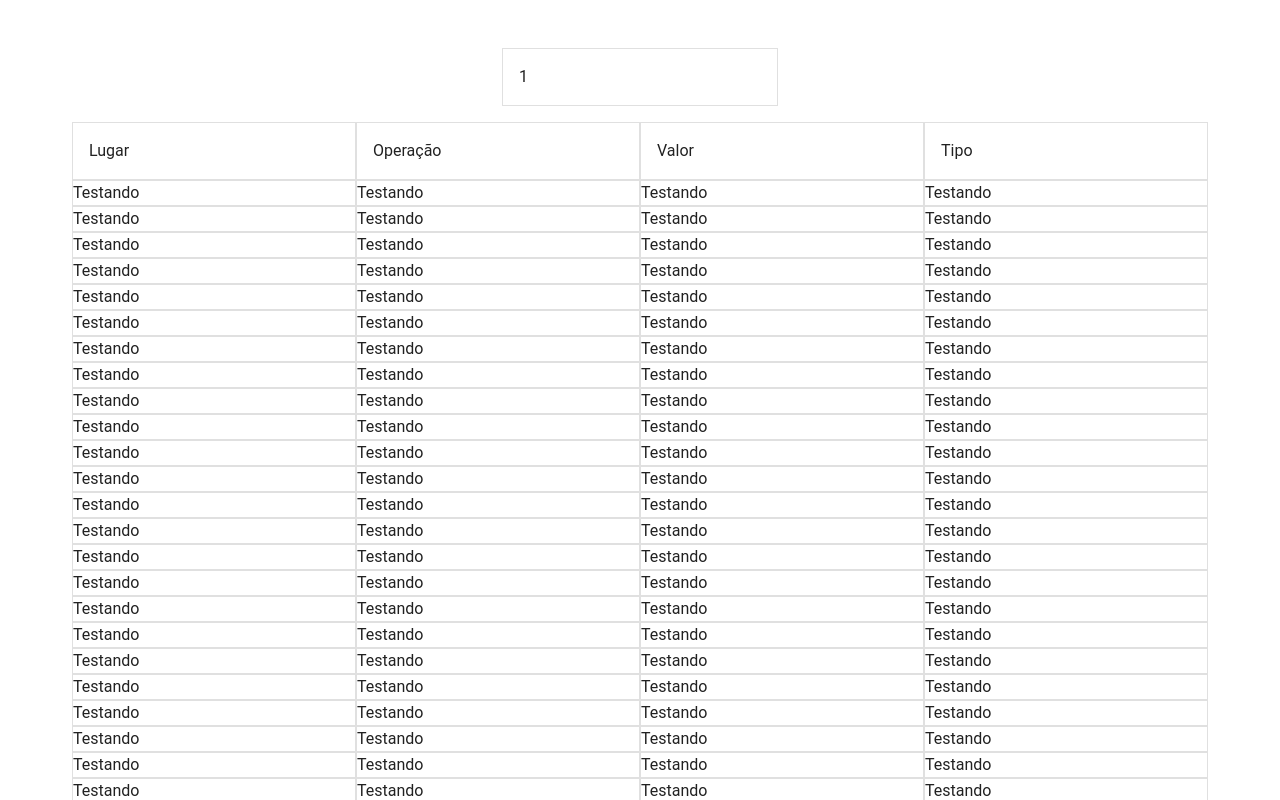
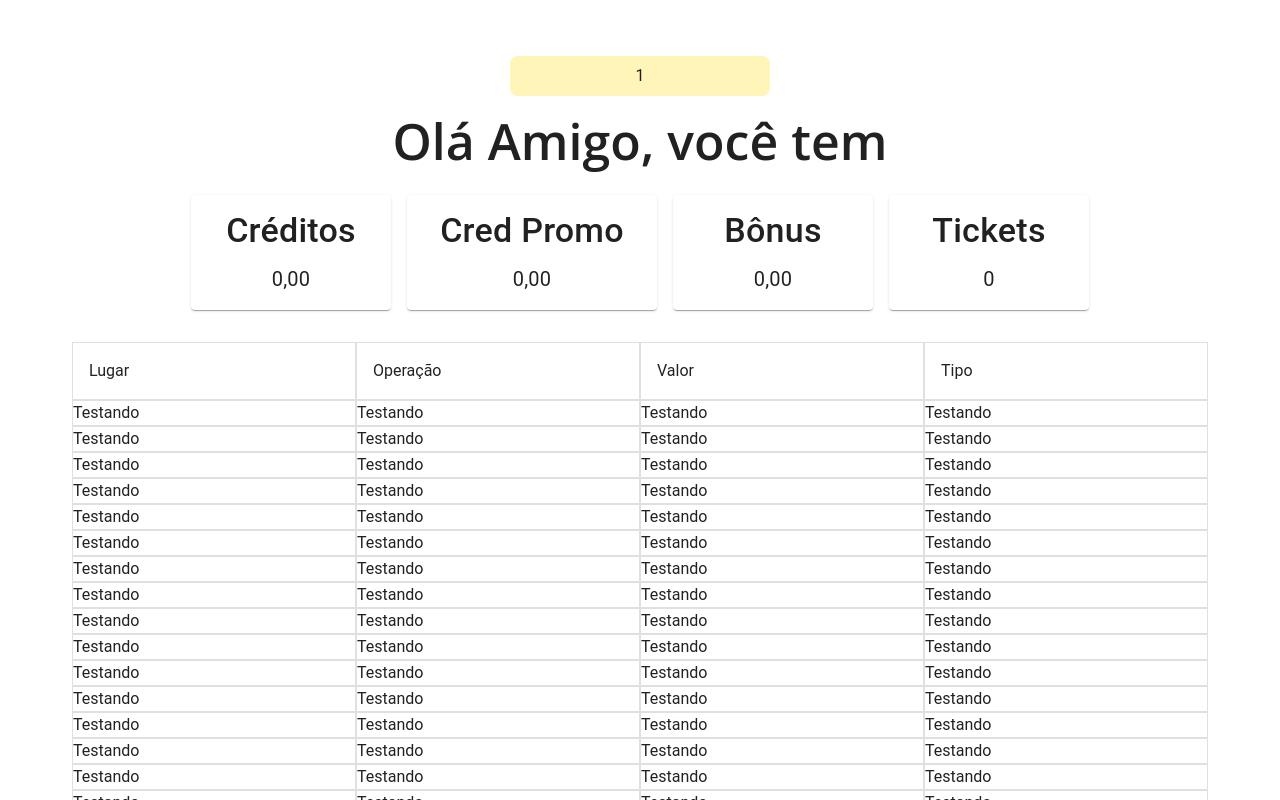
Before and after one commit to PlaycardSys/terminal, a Vue app: page /table/1 in a window 1280 px wide. Shown: the top 800 px of the page. Built offline with nearby package versions, Linux system fonts and the light colour scheme.

Commit message:
credited

```diff
--- a/index.html
+++ b/index.html
@@ -4,6 +4,9 @@
     <meta charset="UTF-8" />
     <link rel="icon" type="image/svg+xml" href="/vite.svg" />
     <meta name="viewport" content="width=device-width, initial-scale=1.0" />
+    <link rel="preconnect" href="https://fonts.googleapis.com">
+    <link rel="preconnect" href="https://fonts.gstatic.com" crossorigin>
+    <link href="https://fonts.googleapis.com/css2?family=Open+Sans:wght@600&display=swap" rel="stylesheet">
     <title>Tauri + Vue 3 App</title>
   </head>
 
--- /dev/null
+++ b/src/components/Credited.vue
@@ -0,0 +1,62 @@
+<template>
+  <h1>Olá Amigo, você tem</h1>
+  <v-container>
+    <v-row>
+      <v-col cols="12" md="12">
+        <div class="d-flex justify-center">
+          <v-card width="200px" class="mr-4">
+            <v-card-title
+              class="text-h6 text-md-h5 text-lg-h4 d-flex justify-center"
+              >Créditos</v-card-title
+            >
+            <v-card-text class="text-lg-h6 d-flex justify-center">
+              0,00
+            </v-card-text>
+          </v-card>
+
+          <v-card width="250px" class="mr-4">
+            <v-card-title
+              class="text-h6 text-md-h5 text-lg-h4 d-flex justify-center"
+              >Cred Promo</v-card-title
+            >
+            <v-card-text class="text-lg-h6 d-flex justify-center">
+              0,00
+            </v-card-text>
+          </v-card>
+
+          <v-card width="200px" class="mr-4">
+            <v-card-title
+              class="text-h6 text-md-h5 text-lg-h4 d-flex justify-center"
+              >Bônus</v-card-title
+            >
+            <v-card-text class="text-lg-h6 d-flex justify-center">
+              0,00
+            </v-card-text>
+          </v-card>
+
+          <v-card width="200px">
+            <v-card-title
+              class="text-h6 text-md-h5 text-lg-h4 d-flex justify-center"
+              >Tickets</v-card-title
+            >
+            <v-card-text class="text-lg-h6 d-flex justify-center">
+              0
+            </v-card-text>
+          </v-card>
+        </div>
+      </v-col>
+    </v-row>
+  </v-container>
+</template>
+
+<style scoped>
+h1 {
+  text-align: center;
+  font-size: 50px;
+  font-family: 'Open Sans', sans-serif;
+}
+
+v.card {
+  background-color: red;
+}
+</style>
--- a/src/components/NumberCard.vue
+++ b/src/components/NumberCard.vue
@@ -1,16 +1,7 @@
-<template>
-  <v-container>
-    <v-row no-gutters class="d-flex justify-center align-center">
-      <v-col cols="12" md="3" class="border">
-        <v-sheet class="ma-2 pa-2">{{ inputText }}</v-sheet>
-      </v-col>
-    </v-row>
-  </v-container>
-</template>
-
 <script setup>
 import { ref, onMounted } from "vue";
 import { useRouter } from "vue-router";
+import Credited from "./Credited.vue";
 
 const props = defineProps({
   card: {
@@ -18,7 +9,6 @@ const props = defineProps({
     required: false,
   },
 });
-
 
 const inputText = ref("");
 const router = useRouter();
@@ -31,3 +21,22 @@ setTimeout(() => {
   router.push("/");
 }, 60000); // 60000 milissegundos = 60 segundos
 </script>
+
+<template>
+  <v-container>
+    <v-row no-gutters class="d-flex justify-center align-center">
+      <v-col cols="12" md="3">
+        <v-sheet class="ma-2 pa-2 custom-background">{{ inputText }}</v-sheet>
+      </v-col>
+    </v-row>
+    <Credited />
+  </v-container>
+</template>
+
+<style scoped>
+.custom-background {
+  background-color: #FFF5B8;
+  border-radius: 8px;
+  text-align: center;
+}
+</style>
```
